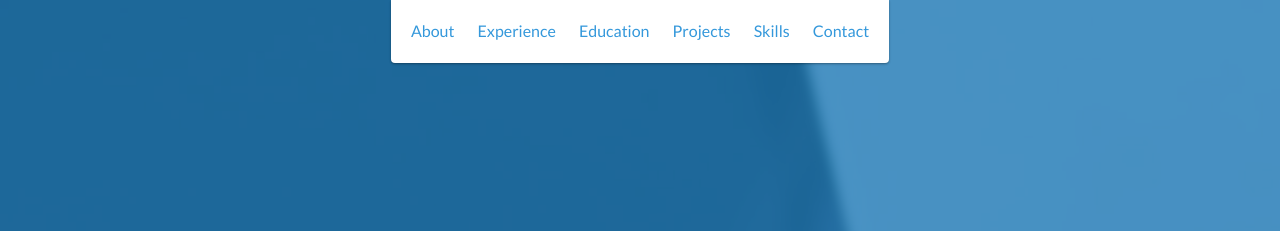
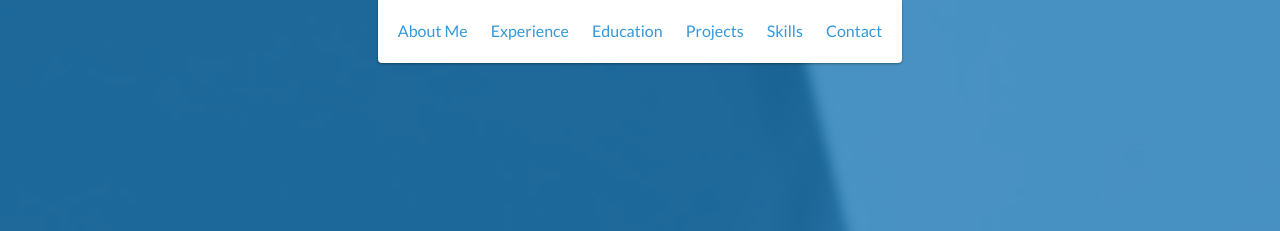
Before and after one commit to Sowmya2400/Portfolio, a website: page index.html in a window 1280 px wide. Shown: the top 231 px of the page. Drawn offline with nearby package versions, Linux system fonts and the light colour scheme.

Commit message:
check commit

```diff
--- a/index.html
+++ b/index.html
@@ -25,7 +25,7 @@
         </div>
         <ul id="menu" class="shadow">
             <li>
-                <a href="#about">About</a>
+                <a href="#about">About Me</a>
             </li>
             <li>
                 <a href="#experience">Experience</a>
```
